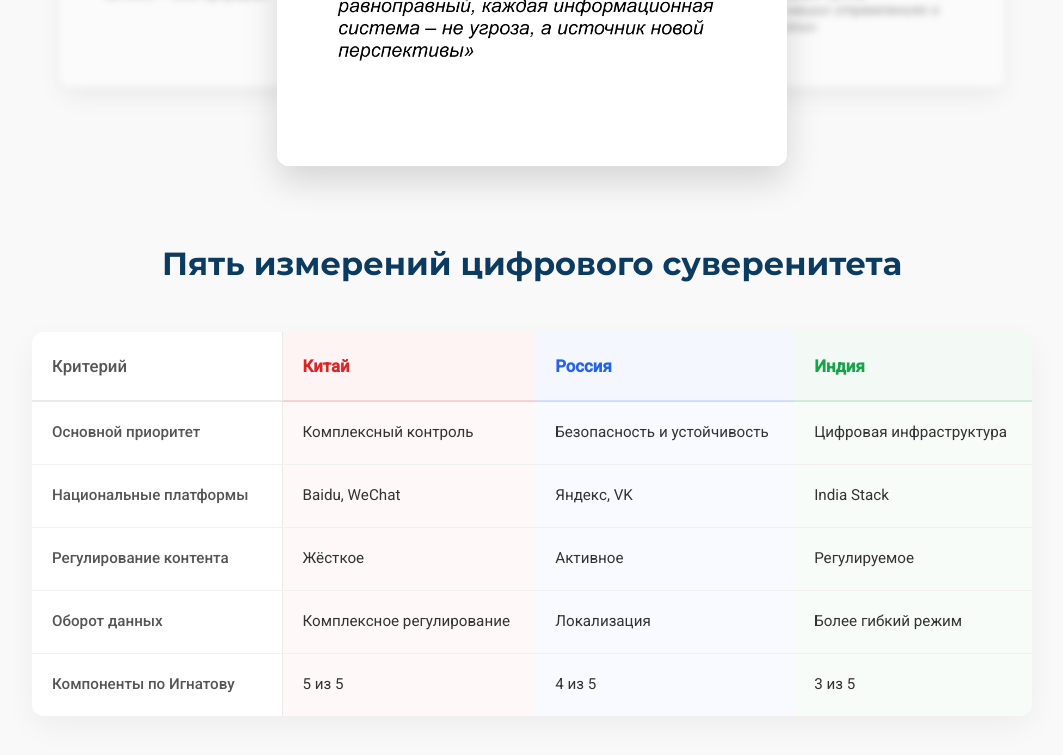
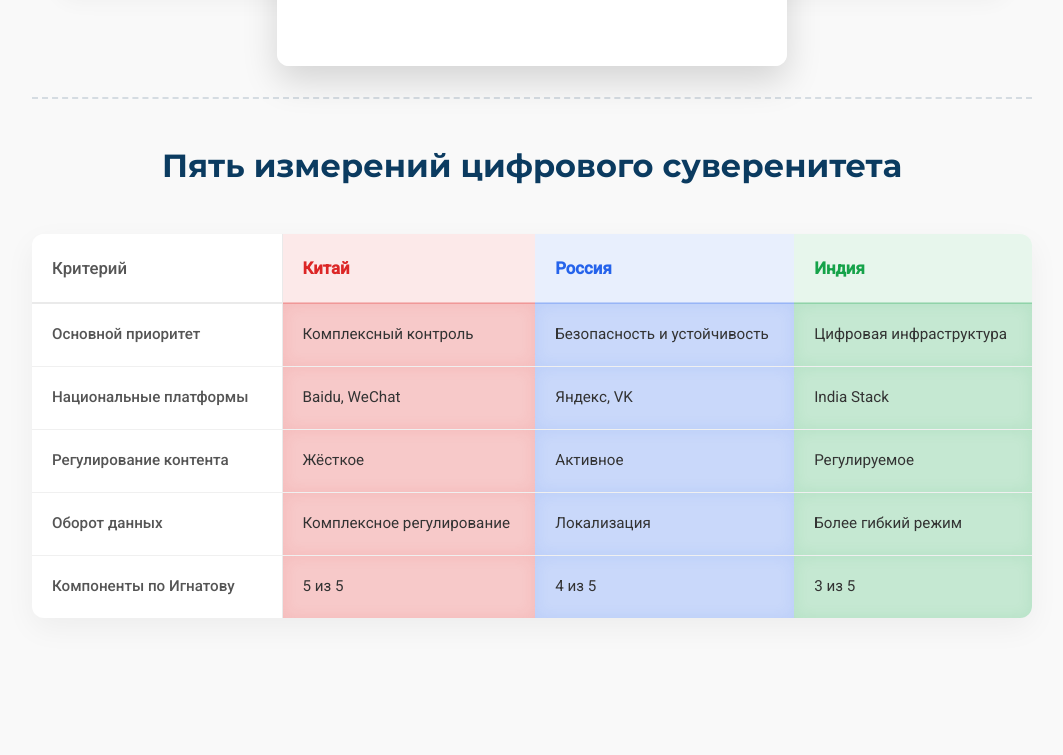
Before and after one commit to rmieditor/ya-professional, a plain HTML site: page index.html in a window 1280 px wide. Shown: the part 2697-3452 px from the top of the page, without its empty margins (108-1171 px from the left). After the commit the page ends 3395 px from the top, so only its background shows below. Drawn offline with nearby package versions, Linux system fonts and the light colour scheme.

Commit message:
Update styles.css

```diff
--- a/styles.css
+++ b/styles.css
@@ -1,5 +1,5 @@
 /* =========================================
-   1. ПЕРЕМЕННЫЕ И ЦВЕТА (БРИКС)
+   1. ПЕРЕМЕННЫЕ И ЦВЕТА
    ========================================= */
 :root {
     --brics-blue: #0B3B60;
@@ -137,7 +137,7 @@ body {
     font-family: var(--font-heading);
     font-size: 2rem;
     color: var(--brics-blue);
-    margin: 60px 0 40px 0;
+    margin-bottom: 40px;
     text-align: center;
 }
 
@@ -145,8 +145,8 @@ body {
    5. КАРУСЕЛЬ С ЦИТАТАМИ
    ========================================= */
 .carousel-section {
-    margin-top: 40px;
-    padding-top: 20px;
+    margin-top: 20px;
+    margin-bottom: 100px; /* Увеличен отступ снизу, чтобы отделить от таблицы */
 }
 
 .carousel-container {
@@ -185,7 +185,6 @@ body {
     display: block;
 }
 
-/* Состояния картинок */
 .carousel-item.active {
     z-index: 3;
     transform: translateX(0) scale(1);
@@ -208,7 +207,6 @@ body {
     opacity: 0.4;
 }
 
-/* Кнопки-стрелки */
 .carousel-arrow {
     background-color: var(--brics-blue);
     color: white;
@@ -240,8 +238,8 @@ body {
    6. ИНТЕРАКТИВНАЯ ТАБЛИЦА (СУВЕРЕНИТЕТ)
    ========================================= */
 .sovereignty-section {
-    margin-top: 60px;
-    padding-top: 20px;
+    padding-top: 40px;
+    border-top: 2px dashed rgba(11, 59, 96, 0.15); /* Разделительная линия */
 }
 
 .sovereignty-wrapper {
@@ -288,40 +286,43 @@ body {
     border-bottom: none;
 }
 
-/* Анимации мерцания */
+/*
+   УСИЛЕННЫЕ АНИМАЦИИ МЕРЦАНИЯ
+   Теперь они точно заметны (изменение от 5% до 25% плотности цвета)
+*/
 @keyframes pulse-red {
-    0%, 100% { background-color: rgba(220, 38, 38, 0.03); }
-    50% { background-color: rgba(220, 38, 38, 0.09); }
+    0%, 100% { background-color: rgba(220, 38, 38, 0.05); }
+    50% { background-color: rgba(220, 38, 38, 0.25); box-shadow: inset 0 0 15px rgba(220, 38, 38, 0.1); }
 }
 @keyframes pulse-blue {
-    0%, 100% { background-color: rgba(37, 99, 235, 0.03); }
-    50% { background-color: rgba(37, 99, 235, 0.09); }
+    0%, 100% { background-color: rgba(37, 99, 235, 0.05); }
+    50% { background-color: rgba(37, 99, 235, 0.25); box-shadow: inset 0 0 15px rgba(37, 99, 235, 0.1); }
 }
 @keyframes pulse-green {
-    0%, 100% { background-color: rgba(22, 163, 74, 0.03); }
-    50% { background-color: rgba(22, 163, 74, 0.09); }
+    0%, 100% { background-color: rgba(22, 163, 74, 0.05); }
+    50% { background-color: rgba(22, 163, 74, 0.25); box-shadow: inset 0 0 15px rgba(22, 163, 74, 0.1); }
 }
 
 /* Применение анимаций */
-.sovereignty-table td:nth-child(2) { animation: pulse-red 6s infinite ease-in-out; }
+.sovereignty-table td:nth-child(2) { animation: pulse-red 4s infinite ease-in-out; }
 .sovereignty-table th:nth-child(2) {
-    background-color: rgba(220, 38, 38, 0.05);
+    background-color: rgba(220, 38, 38, 0.1);
     color: #dc2626;
-    border-bottom: 2px solid rgba(220, 38, 38, 0.2);
+    border-bottom: 2px solid rgba(220, 38, 38, 0.3);
 }
 
-.sovereignty-table td:nth-child(3) { animation: pulse-blue 6s infinite ease-in-out; }
+.sovereignty-table td:nth-child(3) { animation: pulse-blue 4s infinite ease-in-out; }
 .sovereignty-table th:nth-child(3) {
-    background-color: rgba(37, 99, 235, 0.05);
+    background-color: rgba(37, 99, 235, 0.1);
     color: #2563eb;
-    border-bottom: 2px solid rgba(37, 99, 235, 0.2);
+    border-bottom: 2px solid rgba(37, 99, 235, 0.3);
 }
 
-.sovereignty-table td:nth-child(4) { animation: pulse-green 6s infinite ease-in-out; }
+.sovereignty-table td:nth-child(4) { animation: pulse-green 4s infinite ease-in-out; }
 .sovereignty-table th:nth-child(4) {
-    background-color: rgba(22, 163, 74, 0.05);
+    background-color: rgba(22, 163, 74, 0.1);
     color: #16a34a;
-    border-bottom: 2px solid rgba(22, 163, 74, 0.2);
+    border-bottom: 2px solid rgba(22, 163, 74, 0.3);
 }
 
 .sovereignty-table tr:hover td:first-child {
@@ -340,7 +341,9 @@ body {
 
 @media (max-width: 768px) {
     .content-section { padding: 40px 15px; }
-    .section-subtitle { font-size: 1.6rem; margin: 40px 0 20px 0; }
+    .section-subtitle { font-size: 1.6rem; margin-bottom: 20px; }
+
+    .carousel-section { margin-bottom: 60px; }
 
     .carousel-stage { height: 300px; }
     .carousel-item { width: 80%; }
```
